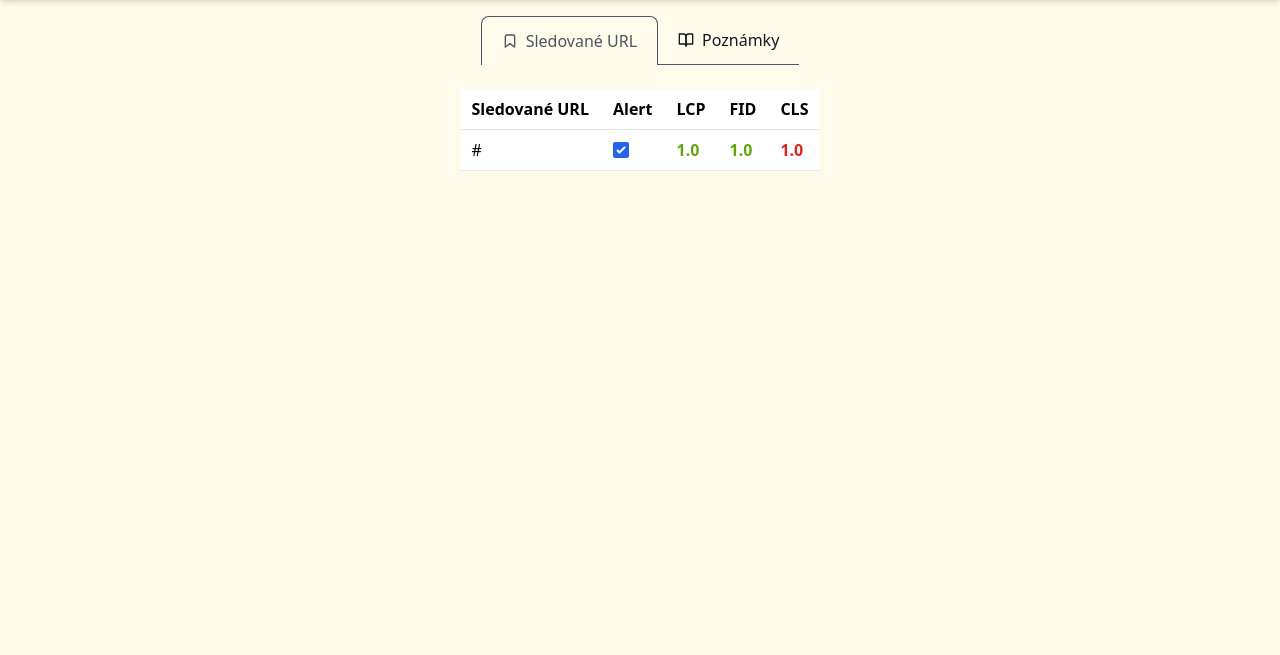
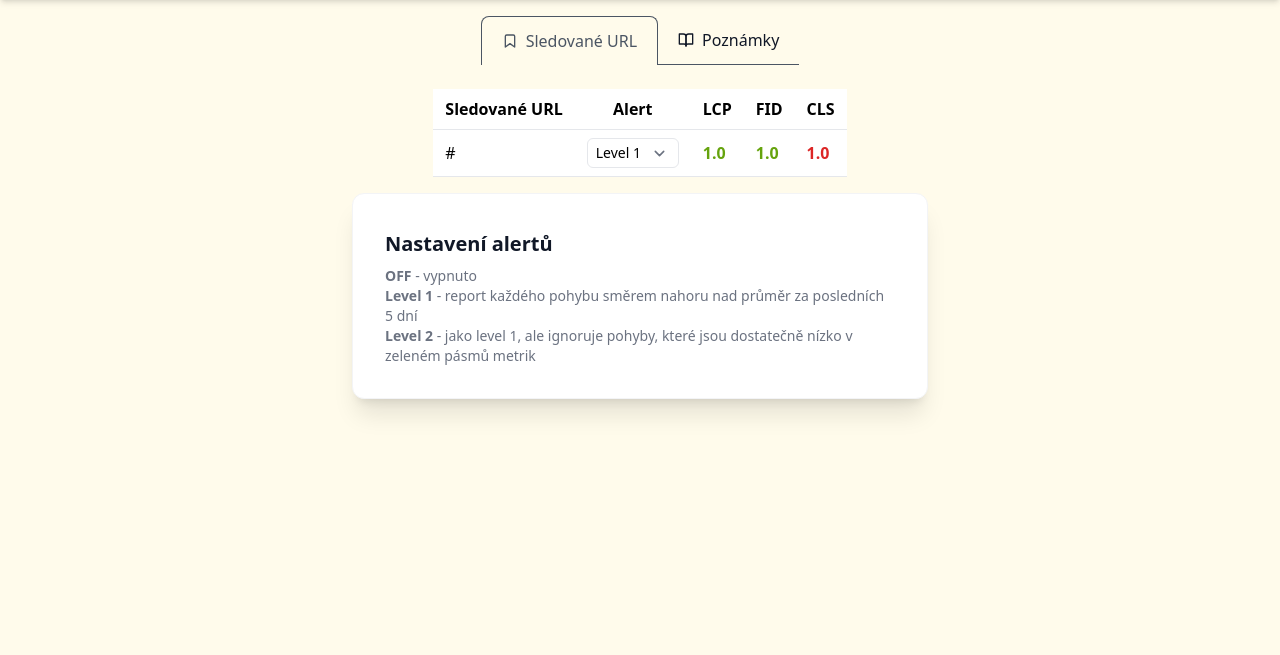
Before and after one commit to tomaskara/Webmetrics, a Django app: page /profile/ in a window 1280 px wide. Shown: the part 64-719 px from the top of the page. Run offline with Django 4.2, Linux system fonts and the light colour scheme; a user stored in the database is signed in; tables that the repository leaves empty hold one stand-in row (values such as "Sample post"); some libraries are stand-ins or nearby versions.

Commit message:
added senstitivity for alerts, added favicon

```diff
--- a/dashboard/functions.py
+++ b/dashboard/functions.py
@@ -1,5 +1,4 @@
 import plotly.express as px
-import datetime
 
 
 def create_plot(query_set, metric, device, annotations=None):
--- a/speedcheck/models.py
+++ b/speedcheck/models.py
@@ -79,6 +79,7 @@ class ProfileUrl(models.Model):
     profile = models.ForeignKey(Profile, on_delete=models.CASCADE)
     url = models.ForeignKey(Urls, on_delete=models.CASCADE)
     email_alert = models.BooleanField(default=False)
+    sensitivity = models.IntegerField(default=2)
 
     def __str__(self):
         return f"{self.url.url}"
--- a/speedcheck/views.py
+++ b/speedcheck/views.py
@@ -66,7 +66,11 @@ def change_value(request):
     value = request.GET.get('value')
     url_id = int(request.GET.get('url_id'))
     profile_url_object = ProfileUrl.objects.get(id=url_id)
-    profile_url_object.email_alert = value
+    if value == "off":
+        profile_url_object.email_alert = False
+    else:
+        profile_url_object.email_alert = True
+        profile_url_object.sensitivity = int(value)
     profile_url_object.save()
     return JsonResponse({'success': True})
 
--- a/static/output.css
+++ b/static/output.css
@@ -1352,20 +1352,11 @@ select {
   right: 0px;
 }
 
-.float-left {
-  float: left;
-}
-
 .mx-auto {
   margin-left: auto;
   margin-right: auto;
 }
 
-.my-1 {
-  margin-top: 0.25rem;
-  margin-bottom: 0.25rem;
-}
-
 .my-2 {
   margin-top: 0.5rem;
   margin-bottom: 0.5rem;
@@ -1376,6 +1367,16 @@ select {
   margin-bottom: 0.75rem;
 }
 
+.mx-4 {
+  margin-left: 1rem;
+  margin-right: 1rem;
+}
+
+.my-4 {
+  margin-top: 1rem;
+  margin-bottom: 1rem;
+}
+
 .ml-2 {
   margin-left: 0.5rem;
 }
@@ -1440,6 +1441,14 @@ select {
   margin-bottom: 0.5rem;
 }
 
+.mt-0\.5 {
+  margin-top: 0.125rem;
+}
+
+.mt-0 {
+  margin-top: 0px;
+}
+
 .block {
   display: block;
 }
@@ -1575,18 +1592,16 @@ select {
   cursor: pointer;
 }
 
-.appearance-none {
-  -webkit-appearance: none;
-     -moz-appearance: none;
-          appearance: none;
-}
-
 .flex-col {
   flex-direction: column;
 }
 
 .flex-nowrap {
   flex-wrap: nowrap;
+}
+
+.items-start {
+  align-items: flex-start;
 }
 
 .items-center {
@@ -1682,8 +1697,8 @@ select {
   border-radius: 0.5rem;
 }
 
-.rounded-sm {
-  border-radius: 0.125rem;
+.rounded-xl {
+  border-radius: 0.75rem;
 }
 
 .rounded-full {
@@ -1730,16 +1745,16 @@ select {
   border-color: rgb(75 85 99 / var(--tw-border-opacity));
 }
 
+.border-gray-100 {
+  --tw-border-opacity: 1;
+  border-color: rgb(243 244 246 / var(--tw-border-opacity));
+}
+
 .border-black {
   --tw-border-opacity: 1;
   border-color: rgb(0 0 0 / var(--tw-border-opacity));
 }
 
-.border-gray-100 {
-  --tw-border-opacity: 1;
-  border-color: rgb(243 244 246 / var(--tw-border-opacity));
-}
-
 .border-lime-500 {
   --tw-border-opacity: 1;
   border-color: rgb(132 204 22 / var(--tw-border-opacity));
@@ -1805,18 +1825,6 @@ select {
   background-color: rgb(254 226 226 / var(--tw-bg-opacity));
 }
 
-.bg-contain {
-  background-size: contain;
-}
-
-.bg-center {
-  background-position: center;
-}
-
-.bg-no-repeat {
-  background-repeat: no-repeat;
-}
-
 .p-12 {
   padding: 3rem;
 }
@@ -1885,6 +1893,16 @@ select {
   padding-right: 0.75rem;
 }
 
+.px-2 {
+  padding-left: 0.5rem;
+  padding-right: 0.5rem;
+}
+
+.py-1\.5 {
+  padding-top: 0.375rem;
+  padding-bottom: 0.375rem;
+}
+
 .px-8 {
   padding-left: 2rem;
   padding-right: 2rem;
@@ -1910,11 +1928,6 @@ select {
   padding-bottom: 0.125rem;
 }
 
-.px-2 {
-  padding-left: 0.5rem;
-  padding-right: 0.5rem;
-}
-
 .py-0 {
   padding-top: 0px;
   padding-bottom: 0px;
@@ -1945,6 +1958,14 @@ select {
   padding-right: 1.5rem;
 }
 
+.pr-9 {
+  padding-right: 2.25rem;
+}
+
+.pt-4 {
+  padding-top: 1rem;
+}
+
 .pt-14 {
   padding-top: 3.5rem;
 }
@@ -1977,16 +1998,24 @@ select {
   padding-bottom: 0.25rem;
 }
 
+.pt-2 {
+  padding-top: 0.5rem;
+}
+
+.pt-0\.5 {
+  padding-top: 0.125rem;
+}
+
+.pt-0 {
+  padding-top: 0px;
+}
+
 .text-left {
   text-align: left;
 }
 
 .text-center {
   text-align: center;
-}
-
-.align-top {
-  vertical-align: top;
 }
 
 .text-sm {
@@ -1999,16 +2028,21 @@ select {
   line-height: 2rem;
 }
 
+.text-lg {
+  font-size: 1.125rem;
+  line-height: 1.75rem;
+}
+
+.text-xs {
+  font-size: 0.75rem;
+  line-height: 1rem;
+}
+
 .text-xl {
   font-size: 1.25rem;
   line-height: 1.75rem;
 }
 
-.text-lg {
-  font-size: 1.125rem;
-  line-height: 1.75rem;
-}
-
 .text-3xl {
   font-size: 1.875rem;
   line-height: 2.25rem;
@@ -2150,6 +2184,12 @@ select {
 .shadow {
   --tw-shadow: 0 1px 3px 0 rgb(0 0 0 / 0.1), 0 1px 2px -1px rgb(0 0 0 / 0.1);
   --tw-shadow-colored: 0 1px 3px 0 var(--tw-shadow-color), 0 1px 2px -1px var(--tw-shadow-color);
+  box-shadow: var(--tw-ring-offset-shadow, 0 0 #0000), var(--tw-ring-shadow, 0 0 #0000), var(--tw-shadow);
+}
+
+.shadow-xl {
+  --tw-shadow: 0 20px 25px -5px rgb(0 0 0 / 0.1), 0 8px 10px -6px rgb(0 0 0 / 0.1);
+  --tw-shadow-colored: 0 20px 25px -5px var(--tw-shadow-color), 0 8px 10px -6px var(--tw-shadow-color);
   box-shadow: var(--tw-ring-offset-shadow, 0 0 #0000), var(--tw-ring-shadow, 0 0 #0000), var(--tw-shadow);
 }
 
@@ -2381,6 +2429,10 @@ select {
 
   .sm\:border-r {
     border-right-width: 1px;
+  }
+
+  .sm\:p-6 {
+    padding: 1.5rem;
   }
 
   .sm\:p-10 {
@@ -2405,6 +2457,11 @@ select {
     padding-top: 2rem;
   }
 
+  .sm\:text-xl {
+    font-size: 1.25rem;
+    line-height: 1.75rem;
+  }
+
   .sm\:text-4xl {
     font-size: 2.25rem;
     line-height: 2.5rem;
@@ -2473,6 +2530,10 @@ select {
 
   .lg\:max-w-screen-lg {
     max-width: 1024px;
+  }
+
+  .lg\:p-8 {
+    padding: 2rem;
   }
 
   .lg\:px-8 {
--- a/templates/base.html
+++ b/templates/base.html
@@ -4,6 +4,7 @@
     {% load static %}
     <link href="{% static 'output.css' %}" rel="stylesheet">
     <script src="https://cdn.plot.ly/plotly-2.18.0.min.js"></script>
+    <link rel="icon" type="image/x-icon" href="{% static 'favicon.ico' %}">
     <meta name="viewport" content="width=device-width, initial-scale=1.0">
     <title>{% block title %}My amazing site{% endblock %}</title>
 </head>
--- a/templates/user.html
+++ b/templates/user.html
@@ -19,7 +19,7 @@
         </div>
     </div>
 
-    <div id="urls" class="flex items-center justify-center mt-6">
+    <div id="urls" class="flex flex-col items-center justify-center mt-6">
         <table class="table-auto border-collapse bg-white">
             <thead class="border-b">
                 <tr>
@@ -35,10 +35,11 @@
                     <tr class="border-b">
                         <td class="px-3 py-2"><a href={% url "dashboard" profile_url.url.id %}>{{ profile_url.url.url }}</a>
                             <td class="px-3 py-2"><div class="form-check">
-      <input class="form-check-input appearance-none h-4 w-4 border border-gray-300 rounded-sm bg-white
-      checked:bg-blue-600 checked:border-blue-600 focus:outline-none transition duration-200 my-1 align-top
-      bg-no-repeat bg-center bg-contain float-left cursor-pointer" type="checkbox" value={{ profile_url.id }} id="email_alert"
-      {% if profile_url.email_alert %}checked{% endif %}>
+      <select class="py-1 px-2 pr-9 block w-full border-gray-200 rounded-md text-sm focus:border-blue-500 focus:ring-blue-500" url-id={{ profile_url.id }} id="email_alert">
+        <option {% if not profile_url.email_alert %}selected{% endif %} value="off">OFF</option>
+        <option {% if profile_url.email_alert and profile_url.sensitivity == 1 %}selected{% endif %} value="1">Level 1</option>
+        <option {% if profile_url.email_alert and profile_url.sensitivity == 2 %}selected{% endif %} value="2">Level 2</option>
+      </select>
     </div></td>
                         {% with latest_crux=profile_url.url.cruxhistory_set.latest %}
                             {% with lcpm=latest_crux.lcpm %}
@@ -78,6 +79,23 @@
                 {% endfor %}
             </tbody>
         </table>
+            <div
+          class="relative flex items-start justify-between rounded-xl border border-gray-100 max-w-xl bg-white p-4 my-4 shadow-xl sm:p-6 lg:p-8"
+        >
+          <div class="pt-0.5 text-gray-500">
+
+            <h3 class="mt-0.5 text-lg font-bold text-gray-900 sm:text-xl">
+              Nastavení alertů
+            </h3>
+
+            <p class="mt-2 text-sm sm:block">
+                <b>OFF</b> - vypnuto<br>
+                <b>Level 1</b> - report každého pohybu směrem nahoru nad průměr za posledních 5 dní<br>
+                <b>Level 2</b> - jako level 1, ale ignoruje pohyby, které jsou dostatečně nízko v zeleném pásmů metrik
+
+            </p>
+          </div>
+        </div>
     </div>
     <div id="annotations" class="hidden flex flex-col items-center justify-center mt-6">
         <table id="annt-table" class="table-auto border-collapse bg-white my-2">
@@ -136,22 +154,17 @@
     </div>
 
     <script>
-    const checkboxes = document.querySelectorAll('input[type="checkbox"]');
-    checkboxes.forEach(function(checkbox) {
-        checkbox.addEventListener("click", function() {
-          let value;
-          if (this.checked) {
-            value = "True";
-          } else {
-            value = "False";
-          }
-          const url_id = this.value;
-          fetch('/change-value/?url_id=' + url_id + '&value=' + value)
-            .then(response => response.json())
-            .then(data => {
-                console.log(data);
-            })
-            .catch(error => console.error(error));
+    const selectors = document.querySelectorAll('select');
+    selectors.forEach(function(select) {
+        select.addEventListener("change", function() {
+            const selectedValue = select.value;
+            const url_id = select.getAttribute('url-id');
+            fetch('/change-value/?url_id=' + url_id + '&value=' + selectedValue)
+                .then(response => response.json())
+                .then(data => {
+                    console.log(data);
+                })
+                .catch(error => console.error(error));
           });
         });
     const tab_urls = document.getElementById("tab_urls");
```
Also changed, not shown: other parts of static/output.css (+36 -15 lines), speedcheck/functions.py (+52 -21 lines), static/favicon.ico (added).
